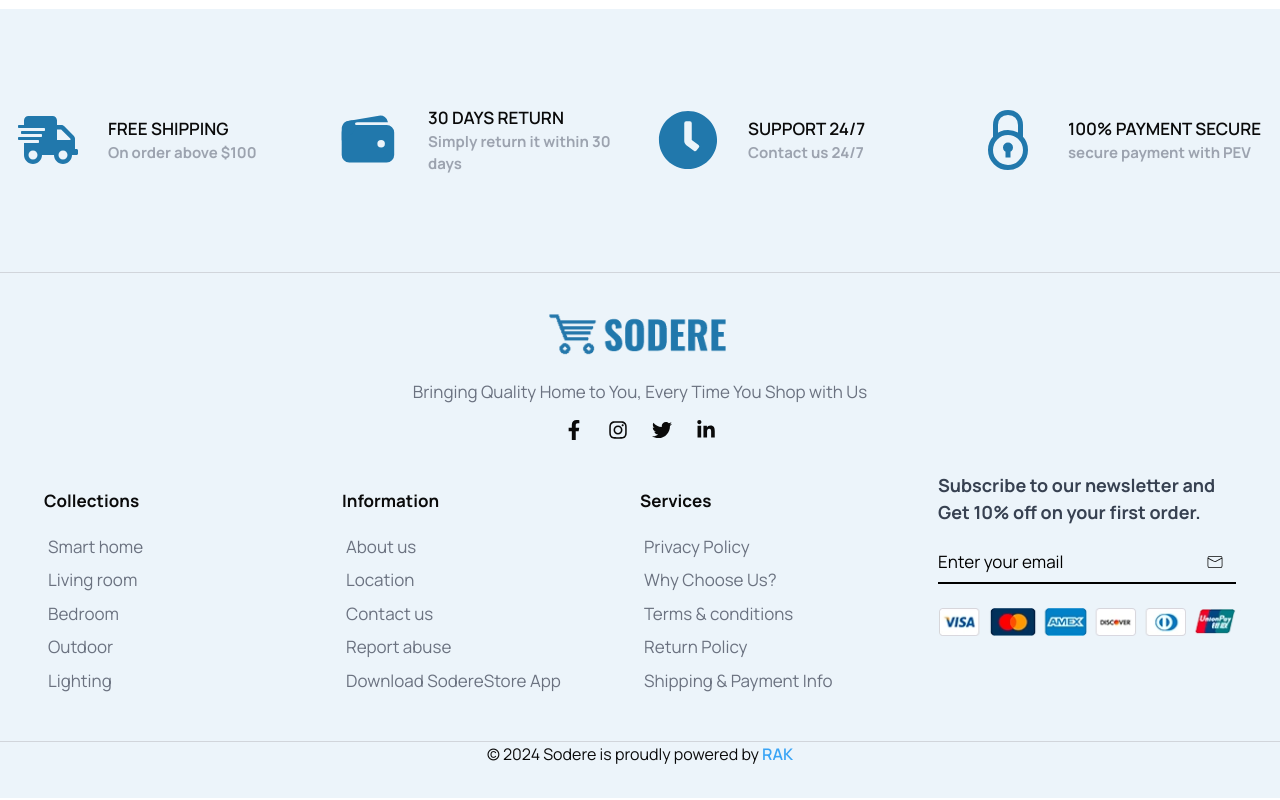
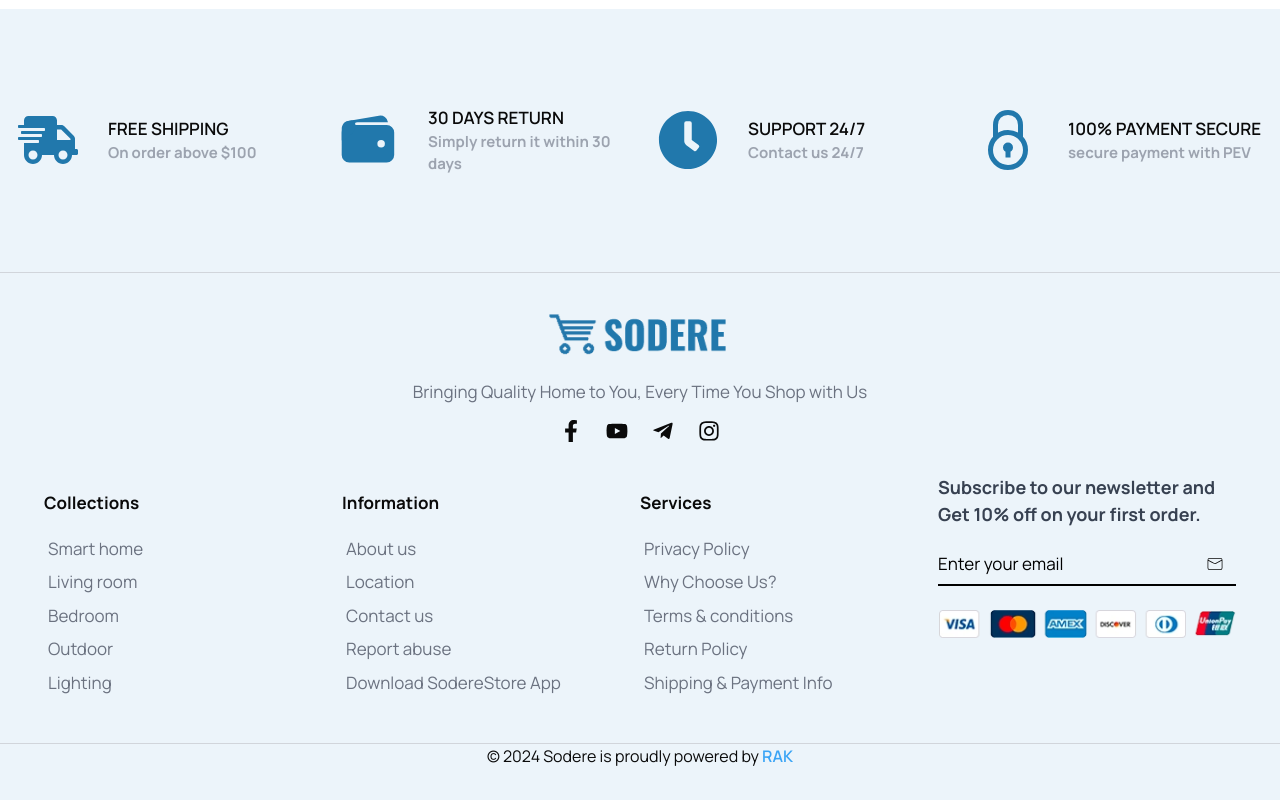
Before and after one commit to voidrak/Sodere-Store, a React (Vite) app: page / in a window 1280 px wide. Shown: the part 4526-5326 px from the top of the page. Built offline with nearby package versions, Linux system fonts and the light colour scheme.

Commit message:
completed the contact us page

```diff
--- a/src/Components/SharedLayout/Footer.jsx
+++ b/src/Components/SharedLayout/Footer.jsx
@@ -2,10 +2,10 @@
 import {
   FaShippingFast,
   FaFacebookF,
+  FaClock,
+  FaYoutube,
+  FaTelegramPlane,
   FaInstagram,
-  FaTwitter,
-  FaLinkedinIn,
-  FaClock,
 } from "react-icons/fa";
 import { IoWallet } from "react-icons/io5";
 import { GrSecure } from "react-icons/gr";
@@ -69,24 +69,26 @@
           </p>
           <ul className="flex gap-x-6">
             <li>
-              <a href="">
-                <FaFacebookF size={20} />
+              <a href="https://www.facebook.com/SodereEthiopia/" className="">
+                <FaFacebookF size={22} />
               </a>
             </li>
             <li>
-              <a href="">
-                {" "}
-                <FaInstagram size={20} />
+              <a
+                href="https://www.youtube.com/channel/UCLBOQWY0d5MQvRlAMCcrLQg"
+                className=""
+              >
+                <FaYoutube size={22} />
               </a>
             </li>
             <li>
-              <a href="">
-                <FaTwitter size={20} />
+              <a href="https://t.me/soderetube" className="">
+                <FaTelegramPlane size={22} />
               </a>
             </li>
             <li>
-              <a href="">
-                <FaLinkedinIn size={20} />
+              <a href="https://www.instagram.com/sodereethiopia" className="">
+                <FaInstagram size={22} />
               </a>
             </li>
           </ul>
--- a/src/Pages/ContactUsPage.jsx
+++ b/src/Pages/ContactUsPage.jsx
@@ -2,6 +2,12 @@
 import { CiLocationOn } from "react-icons/ci";
 import { IoCallOutline } from "react-icons/io5";
 import { MdOutlineMail } from "react-icons/md";
+import {
+  FaFacebookF,
+  FaYoutube,
+  FaTelegramPlane,
+  FaInstagram,
+} from "react-icons/fa";
 const ContactUsPage = () => {
   // useEffect(() => {
   //   window.scrollTo({ top: 0, behavior: "smooth" });
@@ -76,7 +82,7 @@
         </div>
       </div>
       <div className=" mt-16   ">
-        <h1 className=" sm:-y-6 xl:-y-10 text-center text-[28px] font-bold min-[425px]:text-[34px] md:text-[44px] lg:text-[49px] min-[1200px]:text-[55px]">
+        <h1 className=" sm:-y-6 xl:-y-10 text-center text-[28px] font-bold text-[#2178ac] min-[425px]:text-[34px] md:text-[44px] lg:text-[49px] min-[1200px]:text-[55px]">
           Location
         </h1>
         <div className="mx-auto   grid  max-w-[550px] items-center  gap-x-10 gap-y-16 px-4 sm:max-w-[640px] lg:max-w-[1170px]  lg:grid-cols-3 ">
@@ -118,6 +124,30 @@
           </div>
         </div>
       </div>
+
+      <div className="mx-auto mt-16 flex flex-col items-center justify-center gap-x-8 gap-y-8 p-12 sm:flex-row ">
+        <h1 className="text-center text-[24px] font-semibold text-[#2178ac] ">
+          Connect with social media
+        </h1>
+        <div className="mx-10 hidden h-[1px] w-[200px] translate-y-1 bg-gray-300 lg:block"></div>
+        <div className="flex justify-center gap-x-10  ">
+          <a href="https://www.facebook.com/SodereEthiopia/" className="">
+            <FaFacebookF size={22} />
+          </a>
+          <a
+            href="https://www.youtube.com/channel/UCLBOQWY0d5MQvRlAMCcrLQg"
+            className=""
+          >
+            <FaYoutube size={22} />
+          </a>
+          <a href="https://t.me/soderetube" className="">
+            <FaTelegramPlane size={22} />
+          </a>
+          <a href="https://www.instagram.com/sodereethiopia" className="">
+            <FaInstagram size={22} />
+          </a>
+        </div>
+      </div>
     </div>
   );
 };
```
